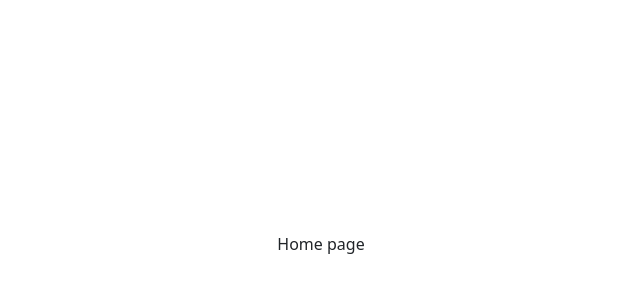
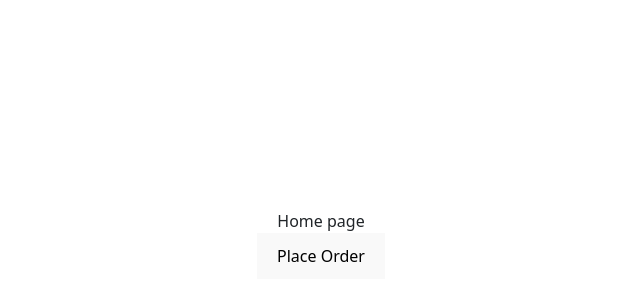
Before and after one commit to jscode99/react-router-workbook, a React (Vite) app: page / in a window 1280 px wide. Shown: the part 156-456 px from the top of the page, without its empty margins (319-959 px from the left). Built offline with nearby package versions, Linux system fonts and the light colour scheme.

Commit message:
Programatically navigate the route

```diff
--- a/src/components/Home.tsx
+++ b/src/components/Home.tsx
@@ -1,3 +1,12 @@
+import { useNavigate } from "react-router-dom";
+
 export default function Home() {
-  return <div>Home page</div>;
+  const navigate = useNavigate();
+  return (
+    <div>
+      Home page
+      <br />
+      <button onClick={() => navigate("order-summary")}>Place Order</button>
+    </div>
+  );
 }
```
